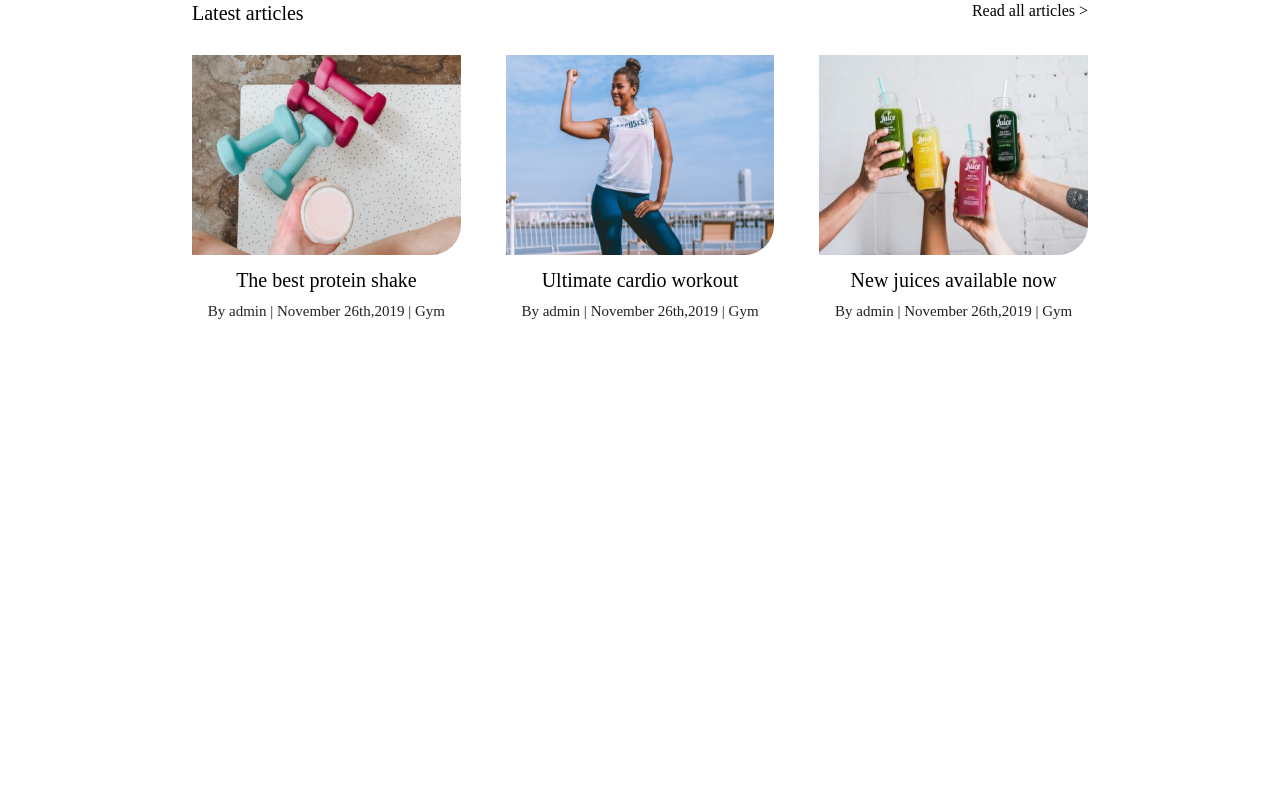
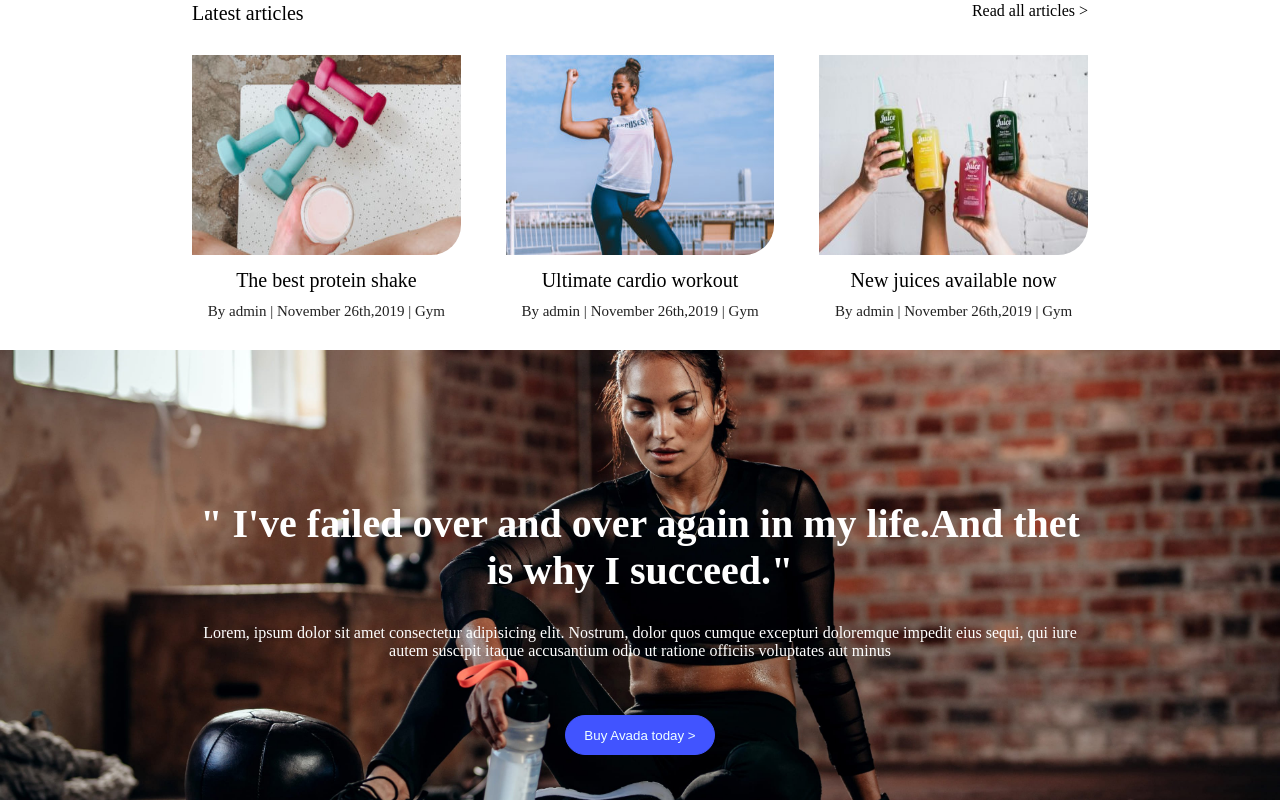
Before and after one commit to marcomaione/proj-html-vuejs, a Vue app: page / in a window 1280 px wide. Shown: the part 3299-4099 px from the top of the page. Before the commit the page ends 3649 px from the top, so only its background shows below. Built offline with nearby package versions, Linux system fonts and the light colour scheme.

Commit message:
aggiornamento

```diff
--- a/src/components/MyMain.vue
+++ b/src/components/MyMain.vue
@@ -94,6 +94,18 @@
                     <p>New juices available now</p>
                     <span id="c">By admin | November 26th,2019 | Gym</span>
                 </div>
+            </div>
+        </section>
+        <section>
+            <div class="jumbotron">
+                <div class="row-2">
+                    <div class="text">
+                        <h2>" I've failed over and over again in my life.And thet is why I succeed."</h2>
+                        <p>Lorem, ipsum dolor sit amet consectetur adipisicing elit. Nostrum, dolor quos cumque excepturi doloremque impedit eius sequi, qui iure autem suscipit itaque accusantium odio ut ratione officiis voluptates aut minus</p>
+                        <button>Buy Avada today ></button>
+                    </div>
+                </div>
+
             </div>
         </section>
     </div>
@@ -258,6 +270,38 @@ section {
         color: white;
     }
 }
+.jumbotron {
+    min-height: 450px;
+    background-image: url("../assets/avada-img/banner2-2x.jpg");
+    background-size: cover;
+    .row-2 {
+        display: flex;
+        justify-content: center;
+        .text {
+            margin-top: 150px;
+            width: 70%;
+            text-align: center;
+            h2 {
+                font-size: 40px;
+                color: white;
+            }
+            p {
+                color: white;
+                margin: 30px 0px;
+            }
+            button {
+            background:#4154ff;
+            color: azure;
+            width: 150px;
+            height: 40px;
+            border-radius: 50px;
+            border: solid 1px #4154ff;
+            margin: 25px 20px;
+            cursor: pointer;
+        }
+        }
+    }
+}
 
 
 
```
Also changed, not shown: src/assets/avada-img/banner2-2x.jpg (added).
